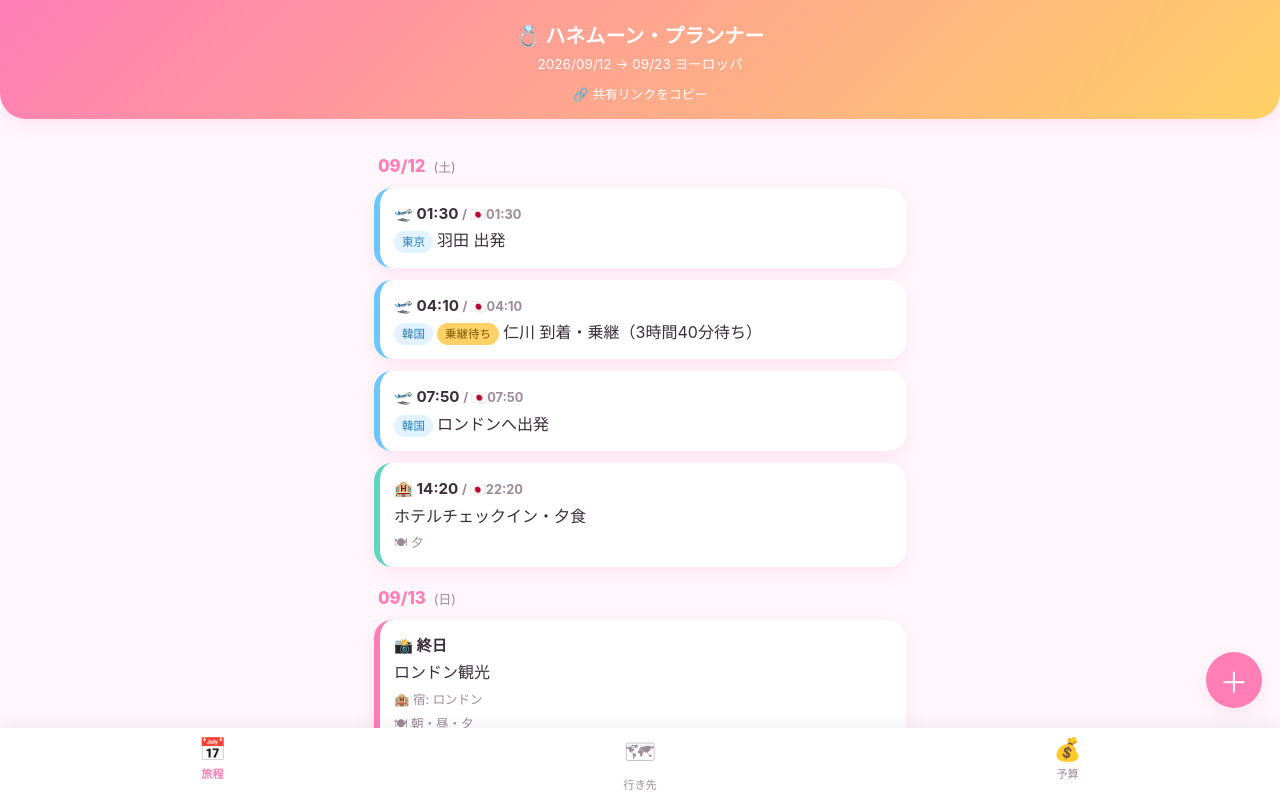
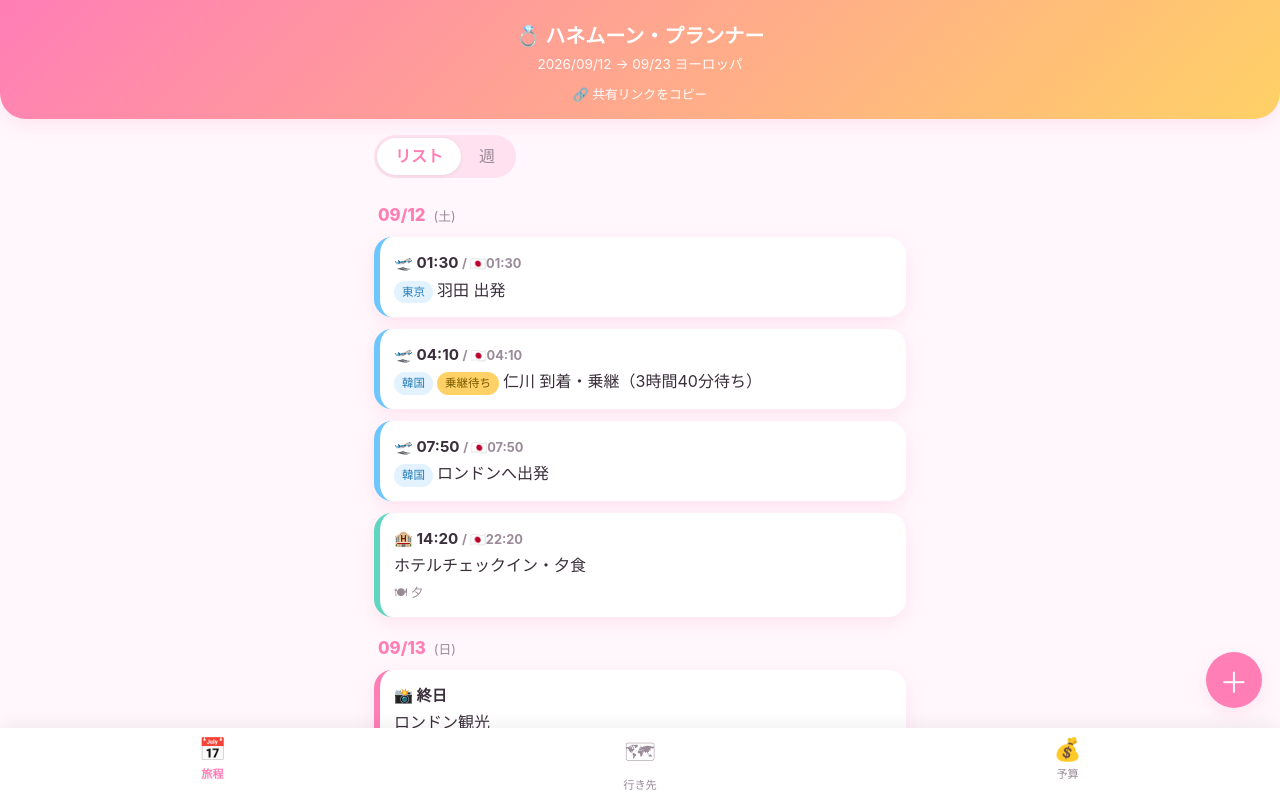
Before and after one commit to GFD-creators/honeymoon-planner, a website with bundled scripts: page index.html in a window 1280 px wide. Shown: the top 798 px of the page. Built offline with nearby package versions, Linux system fonts and the light colour scheme; no server answers.

Commit message:
feat: list/week view toggle, FAB, editor sheet (replace prompt edits)

```diff
--- a/css/styles.css
+++ b/css/styles.css
@@ -165,3 +165,8 @@ input.edit, select.edit, textarea.edit {
 .allday-chip.hotel, .event-block.hotel { background: var(--mint); }
 .allday-chip.food, .event-block.food { background: var(--lemon); color: #7a5b00; }
 .allday-chip.other, .event-block.other { background: #c08cff; }
+
+/* 表示切替トグル */
+.view-toggle { display: inline-flex; background: var(--pink-soft); border-radius: 999px; padding: 3px; margin: 0 0 6px; }
+.toggle-btn { border: none; background: none; padding: 6px 18px; border-radius: 999px; font: inherit; color: var(--muted); cursor: pointer; }
+.toggle-btn.is-active { background: #fff; color: var(--pink); font-weight: 700; box-shadow: 0 1px 4px rgba(0,0,0,0.08); }
--- a/js/timeline.js
+++ b/js/timeline.js
@@ -1,17 +1,26 @@
 import { formatLocalAndJapan } from './timezone.js';
-import { update } from './store.js';
+import { openEditor } from './editor.js';
+import { renderWeekView } from './weekview.js';
 
 const TYPE_META = {
   flight: { cls: 'flight', icon: '🛫' },
   sightseeing: { cls: 'sightseeing', icon: '📸' },
   hotel: { cls: 'hotel', icon: '🏨' },
   food: { cls: 'food', icon: '🍽' },
+  other: { cls: 'sightseeing', icon: '📍' },
 };
 
 const WEEKDAYS = ['日', '月', '火', '水', '木', '金', '土'];
+const VIEW_KEY = 'hp-timeline-view';
+
+function loadView() {
+  try { return localStorage.getItem(VIEW_KEY) || 'list'; } catch (e) { return 'list'; }
+}
+function saveView(v) {
+  try { localStorage.setItem(VIEW_KEY, v); } catch (e) { /* ignore */ }
+}
 
 function weekdayOf(dateStr) {
-  // タイムゾーン非依存で曜日を計算（UTC固定）
   const [y, m, d] = dateStr.split('-').map(Number);
   const idx = new Date(Date.UTC(y, m - 1, d)).getUTCDay();
   return WEEKDAYS[idx];
@@ -26,10 +35,52 @@ function mealLabel(meals = {}) {
 }
 
 export function renderTimeline(root, state) {
+  const view = loadView();
+
+  const toggle = document.createElement('div');
+  toggle.className = 'view-toggle';
+  const listBtn = toggleBtn('リスト', 'list');
+  const weekBtn = toggleBtn('週', 'week');
+  toggle.append(listBtn, weekBtn);
+  root.appendChild(toggle);
+
+  const container = document.createElement('div');
+  container.className = 'timeline-container';
+  root.appendChild(container);
+
+  // ＋ボタン（両ビュー共通）
+  const firstDate = state.meta?.startDate || '2026-09-12';
+  const fab = document.createElement('button');
+  fab.className = 'fab';
+  fab.textContent = '＋';
+  fab.title = '予定を追加';
+  fab.addEventListener('click', () => openEditor(null, firstDate));
+  root.appendChild(fab);
+
+  function setView(v) {
+    saveView(v);
+    toggle.querySelectorAll('.toggle-btn').forEach((b) =>
+      b.classList.toggle('is-active', b.dataset.view === v));
+    container.innerHTML = '';
+    if (v === 'week') renderWeekView(container, state);
+    else renderList(container, state);
+  }
+
+  function toggleBtn(label, value) {
+    const b = document.createElement('button');
+    b.className = 'toggle-btn';
+    b.dataset.view = value;
+    b.textContent = label;
+    b.addEventListener('click', () => setView(value));
+    return b;
+  }
+
+  setView(view);
+}
+
+function renderList(root, state) {
   const byDate = {};
-  for (const ev of state.events) {
-    (byDate[ev.date] ||= []).push(ev);
-  }
+  for (const ev of state.events) (byDate[ev.date] ||= []).push(ev);
   const dates = Object.keys(byDate).sort();
 
   for (const date of dates) {
@@ -41,17 +92,8 @@ export function renderTimeline(root, state) {
     root.appendChild(head);
 
     const events = byDate[date].sort((a, b) => (a.time || '').localeCompare(b.time || ''));
-    for (const ev of events) {
-      root.appendChild(eventCard(ev));
-    }
+    for (const ev of events) root.appendChild(eventCard(ev));
   }
-
-  const fab = document.createElement('button');
-  fab.className = 'fab';
-  fab.textContent = '＋';
-  fab.title = '予定を追加';
-  fab.addEventListener('click', () => addEvent(dates[0]));
-  root.appendChild(fab);
 }
 
 function eventCard(ev) {
@@ -59,7 +101,7 @@ function eventCard(ev) {
   const el = document.createElement('div');
   el.className = `card event ${meta.cls}`;
 
-  let timeHtml = '';
+  let timeHtml;
   if (ev.time) {
     const t = formatLocalAndJapan(ev.city, ev.date, ev.time);
     const [local, jp] = t.split(' / ');
@@ -69,10 +111,8 @@ function eventCard(ev) {
     timeHtml = `<div class="time">${meta.icon} 終日</div>`;
   }
 
-  const layover = /待ち/.test(ev.title)
-    ? `<span class="badge layover">乗継待ち</span>` : '';
-  const flightBadge = ev.type === 'flight'
-    ? `<span class="badge flight">${ev.city}</span>` : '';
+  const layover = /待ち/.test(ev.title) ? `<span class="badge layover">乗継待ち</span>` : '';
+  const flightBadge = ev.type === 'flight' && ev.city ? `<span class="badge flight">${ev.city}</span>` : '';
 
   el.innerHTML =
     timeHtml +
@@ -80,29 +120,6 @@ function eventCard(ev) {
     (ev.hotel ? `<div class="meta">🏨 宿: ${ev.hotel}</div>` : '') +
     (mealLabel(ev.meals) ? `<div class="meta">${mealLabel(ev.meals)}</div>` : '');
 
-  el.addEventListener('click', () => editEvent(ev));
+  el.addEventListener('click', () => openEditor(ev));
   return el;
 }
-
-function editEvent(ev) {
-  const title = prompt('内容を編集', ev.title);
-  if (title === null) return;
-  const time = prompt('時刻（HH:MM、終日は空欄）', ev.time || '');
-  if (time === null) return;
-  update((s) => {
-    const target = s.events.find((e) => e.id === ev.id);
-    if (target) { target.title = title; target.time = time; }
-  });
-}
-
-function addEvent(defaultDate) {
-  const date = prompt('日付（YYYY-MM-DD）', defaultDate);
-  if (!date) return;
-  const title = prompt('内容', '');
-  if (!title) return;
-  const time = prompt('時刻（HH:MM、終日は空欄）', '') || '';
-  const city = prompt('都市（東京/韓国/ロンドン/パリ/ヴェネチア/ローマ）', 'パリ') || '';
-  update((s) => {
-    s.events.push({ id: 'e' + Date.now(), date, time, city, type: 'sightseeing', title, meals: {} });
-  });
-}
```
